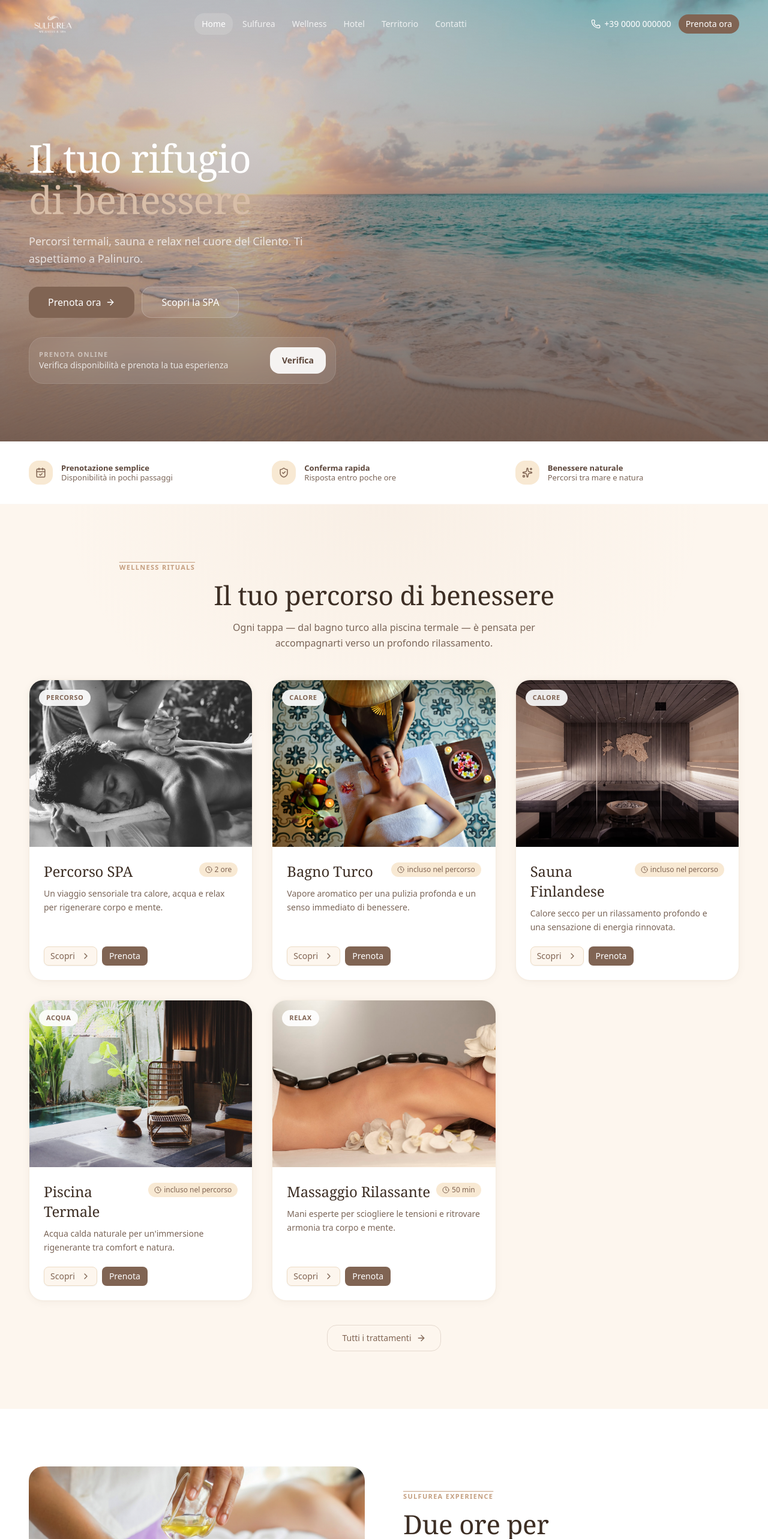
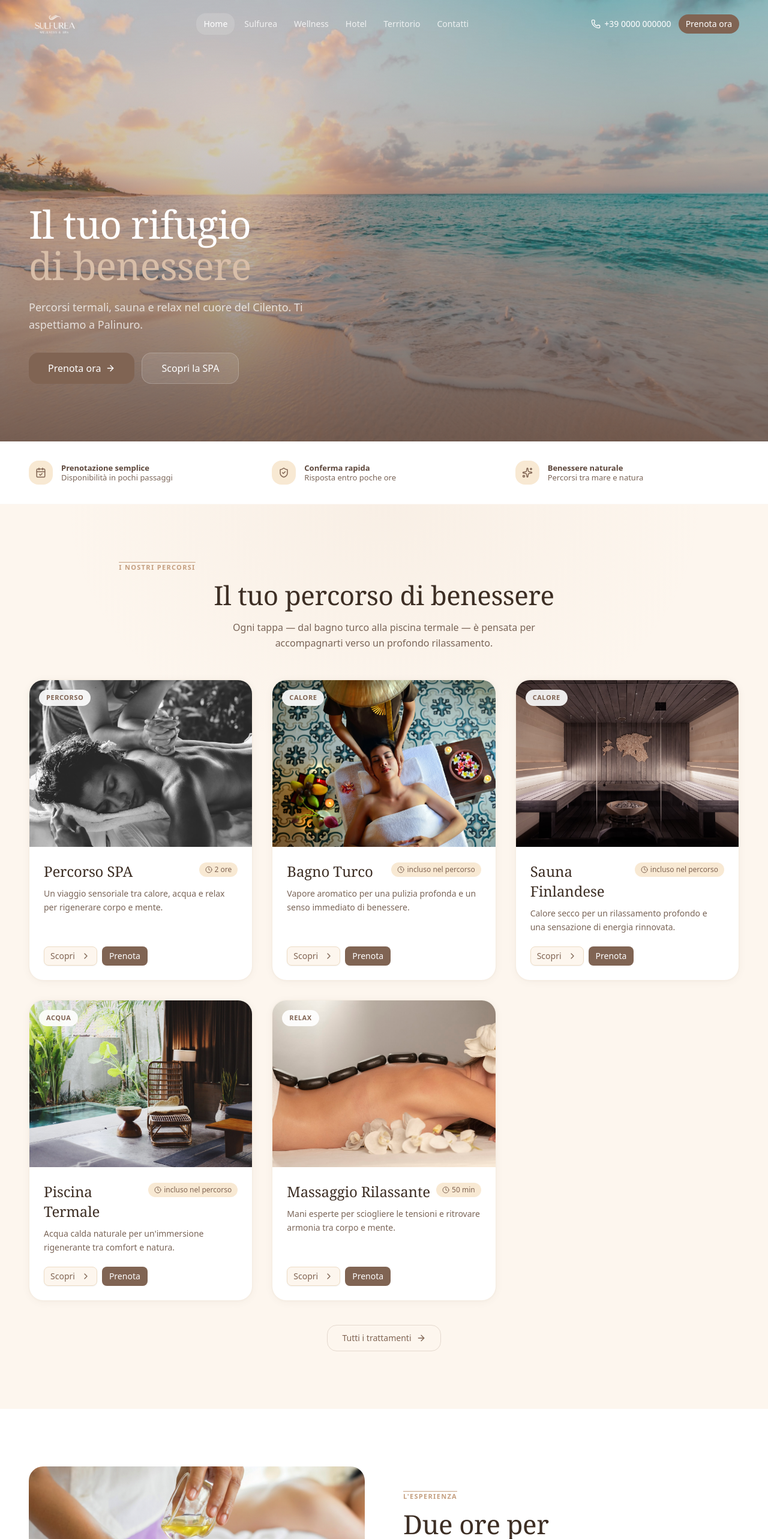
Before and after one commit to XGiammyX/SpaSulfurea, a Next.js app: page / in a window 1280 px wide. Shown: the top 2566 px of the page at 60% size. Built offline with nearby package versions, Linux system fonts and the light colour scheme; a web font is replaced by a local one.

Commit message:
fix: remove duplicate hero CTA, Italian overlines, bigger logo, cleanup

```diff
--- a/src/app/page.tsx
+++ b/src/app/page.tsx
@@ -1,4 +1,3 @@
-import Link from "next/link";
 import Image from "next/image";
 import {
   ShieldCheck,
@@ -58,21 +57,6 @@ export default function HomePage() {
           </LuxuryButton>
         </div>
 
-        {/* Mini booking launcher (desktop) — links to /prenota */}
-        <Link
-          href="/prenota"
-          className="mt-8 hidden max-w-lg items-center gap-4 rounded-2xl border border-white/10 bg-white/10 p-4 backdrop-blur-md transition-colors hover:bg-white/15 lg:flex"
-        >
-          <div className="flex-1 text-sm text-white/80">
-            <span className="block text-[11px] font-semibold uppercase tracking-[0.12em] text-white/50">
-              Prenota online
-            </span>
-            Verifica disponibilità e prenota la tua esperienza
-          </div>
-          <span className="flex h-11 items-center rounded-xl bg-white/90 px-5 text-sm font-semibold text-brand-brown-dark">
-            Verifica
-          </span>
-        </Link>
       </HeroLuxury>
 
       {/* ══ TRUST BAR ══ */}
@@ -100,7 +84,7 @@ export default function HomePage() {
       <section className="relative bg-surface section-padding radial-glow-top">
         <div className="container-luxury">
           <SectionHeader
-            overline="Wellness Rituals"
+            overline="I Nostri Percorsi"
             title="Il tuo percorso di benessere"
             description="Ogni tappa — dal bagno turco alla piscina termale — è pensata per accompagnarti verso un profondo rilassamento."
           />
@@ -140,7 +124,7 @@ export default function HomePage() {
               <div className="noise-overlay absolute inset-0" />
             </div>
             <div>
-              <p className="overline">Sulfurea Experience</p>
+              <p className="overline">L&apos;Esperienza</p>
               <h2 className="mt-3">Due ore per ritrovare te stesso</h2>
               <p className="mt-4 text-base leading-relaxed text-muted-foreground">
                 Il percorso Sulfurea si sviluppa attraverso ambienti diversi: dal
--- a/src/components/brand/BrandLogo.tsx
+++ b/src/components/brand/BrandLogo.tsx
@@ -9,9 +9,9 @@ interface BrandLogoProps {
 }
 
 const sizeMap = {
-  sm: "h-8 md:h-9",
-  md: "h-10 md:h-12",
-  lg: "h-12 md:h-14",
+  sm: "h-9 md:h-10",
+  md: "h-11 md:h-[52px]",
+  lg: "h-14 md:h-16",
 } as const;
 
 export default function BrandLogo({
```
